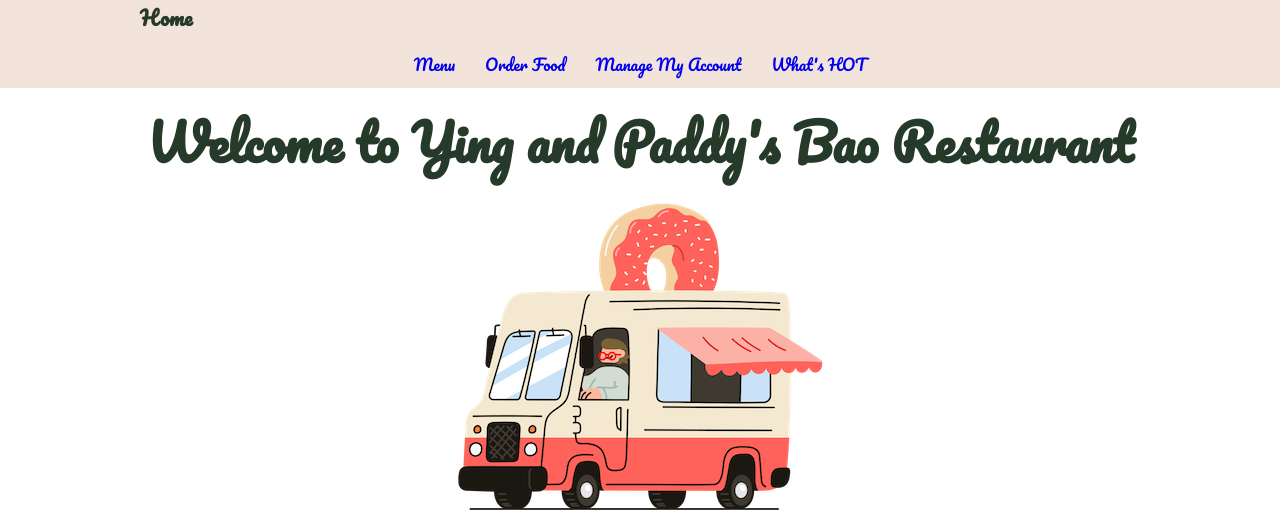
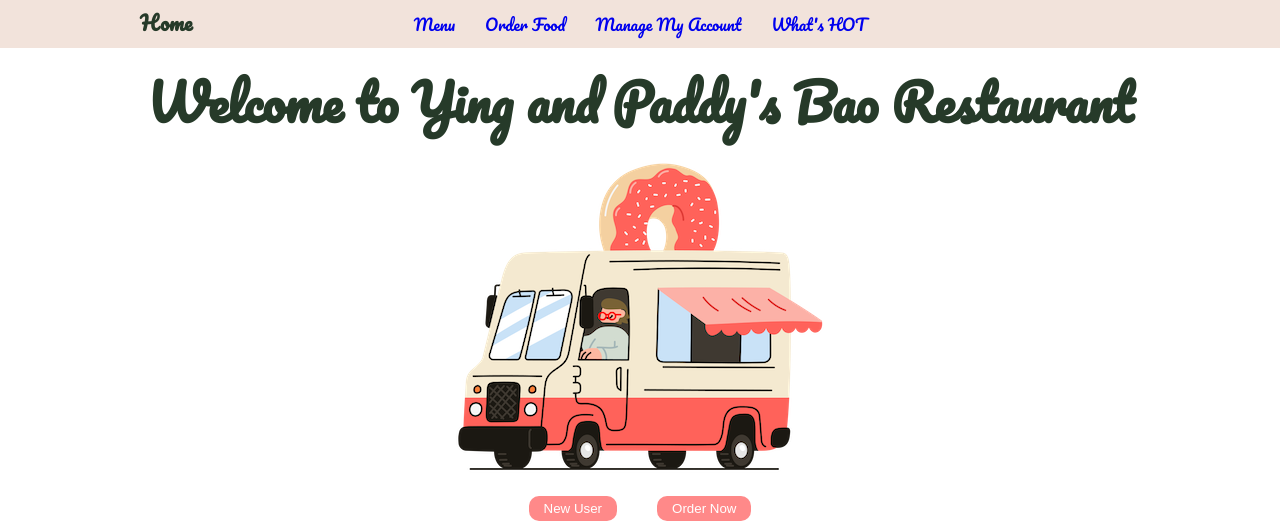
Before and after one commit to xiaowuuu/bao_restaurant, a Flask app: page / in a window 1280 px wide. Shown: the top 530 px of the page. Run offline with Flask 3, Linux system fonts and the light colour scheme; some web fonts are replaced.

Commit message:
edit header

```diff
--- a/static/style.css
+++ b/static/style.css
@@ -11,7 +11,8 @@
 }
 
 .header {
-    height: 50px;
+    height: 0px;
+    padding: 5px;
     display: flex;
     align-content: center;
     background-color: #F2E3DB;
```
